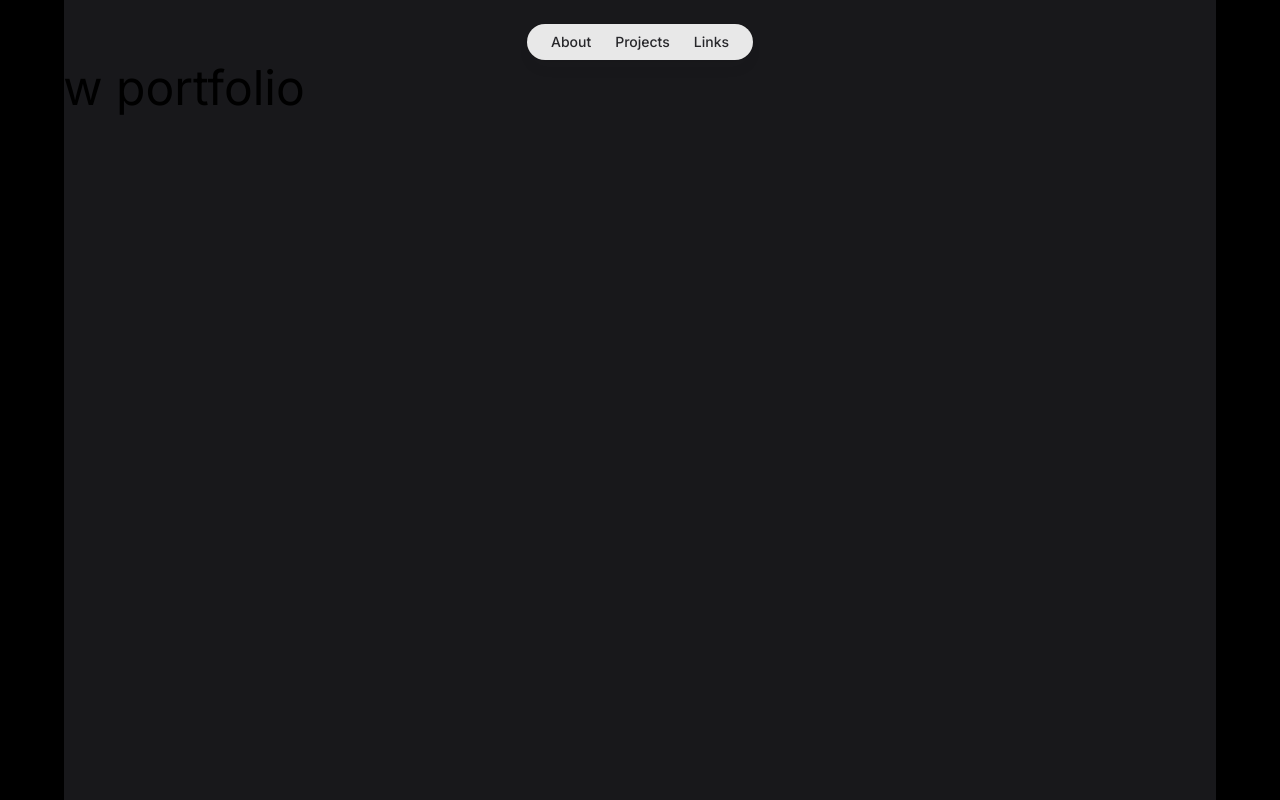
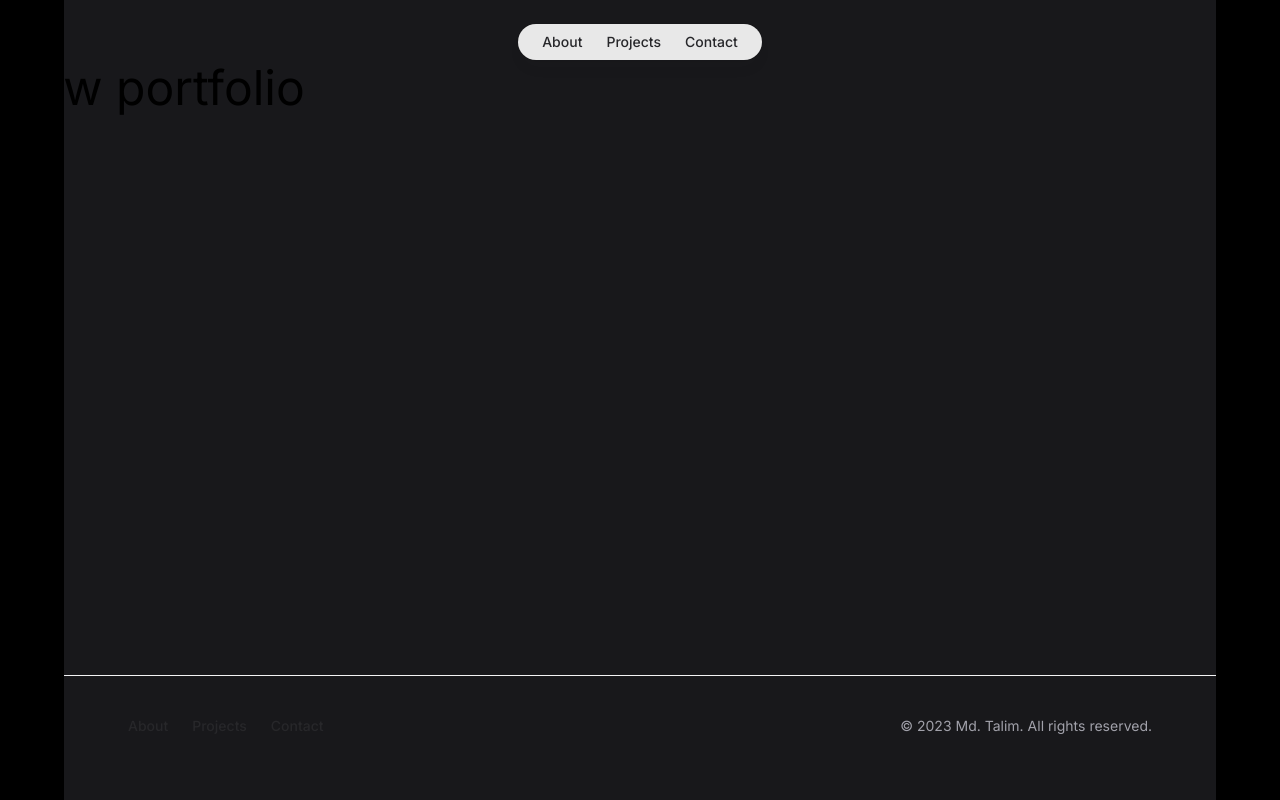
Before and after one commit to Md-Talim/Md-Talim, a Next.js app: page / in a window 1280 px wide. Built offline with nearby package versions, Linux system fonts and the light colour scheme.

Commit message:
Build the Footer

```diff
--- /dev/null
+++ b/src/components/Footer.tsx
@@ -0,0 +1,44 @@
+import Link from 'next/link';
+
+function NavLink({
+  href,
+  children,
+}: {
+  href: string;
+  children: React.ReactNode;
+}) {
+  return (
+    <Link
+      href={href}
+      className="transition hover:text-teal-500 dark:hover:text-teal-400"
+    >
+      {children}
+    </Link>
+  );
+}
+
+export function Footer() {
+  return (
+    <footer className="mt-32 flex-none sm:px-8">
+      <div className="mx-auto w-full max-w-7xl lg:px-8">
+        <div className="border-t border-zinc-100 pb-16 pt-10 dark:border-zinc-700/40">
+          <div className="relative px-4 sm:px-8 lg:px-12">
+            <div className="mx-auto max-w-2xl lg:max-w-5xl">
+              <div className="flex flex-col items-center justify-between gap-6 sm:flex-row">
+                <div className="flex flex-wrap justify-center gap-x-6 gap-y-1 text-sm font-medium text-zinc-800 dark:text-zinc-200">
+                  <NavLink href="/about">About</NavLink>
+                  <NavLink href="/projects">Projects</NavLink>
+                  <NavLink href="/contact">Contact</NavLink>
+                </div>
+                <p className="text-sm text-zinc-400 dark:text-zinc-500">
+                  &copy; {new Date().getFullYear()} Md. Talim. All rights
+                  reserved.
+                </p>
+              </div>
+            </div>
+          </div>
+        </div>
+      </div>
+    </footer>
+  );
+}
--- a/src/components/Header.tsx
+++ b/src/components/Header.tsx
@@ -91,6 +91,7 @@ const MobileNavigation = (props: { className: string }) => (
             <ul className="-my-2 divide-y divide-zinc-100 text-base text-zinc-800">
               <MobileNavItem href="/about">About</MobileNavItem>
               <MobileNavItem href="/projects">Projects</MobileNavItem>
+              <MobileNavItem href="/contact">Contact</MobileNavItem>
             </ul>
           </nav>
         </Popover.Panel>
@@ -133,7 +134,7 @@ const DesktopNavigation = (props: { className: string }) => (
     <ul className="flex rounded-full bg-white/90 px-3 text-sm font-medium text-zinc-800 shadow-lg shadow-zinc-800/5 ring-1 ring-zinc-900/5 backdrop-blur dark:bg-zinc-800/90 dark:text-zinc-200 dark:ring-white/10">
       <NavItem href="/about">About</NavItem>
       <NavItem href="/projects">Projects</NavItem>
-      <NavItem href="/projects">Links</NavItem>
+      <NavItem href="/contact">Contact</NavItem>
     </ul>
   </nav>
 );
--- a/src/components/Layout.tsx
+++ b/src/components/Layout.tsx
@@ -1,3 +1,4 @@
+import { Footer } from './Footer';
 import Header from './Header';
 
 export function Layout({ children }: { children: React.ReactNode }) {
@@ -11,7 +12,7 @@ export function Layout({ children }: { children: React.ReactNode }) {
       <div className="relative flex w-full flex-col">
         <Header />
         <main className="flex-auto">{children}</main>
-        {/* <Footer /> */}
+        <Footer />
       </div>
     </>
   );
```
